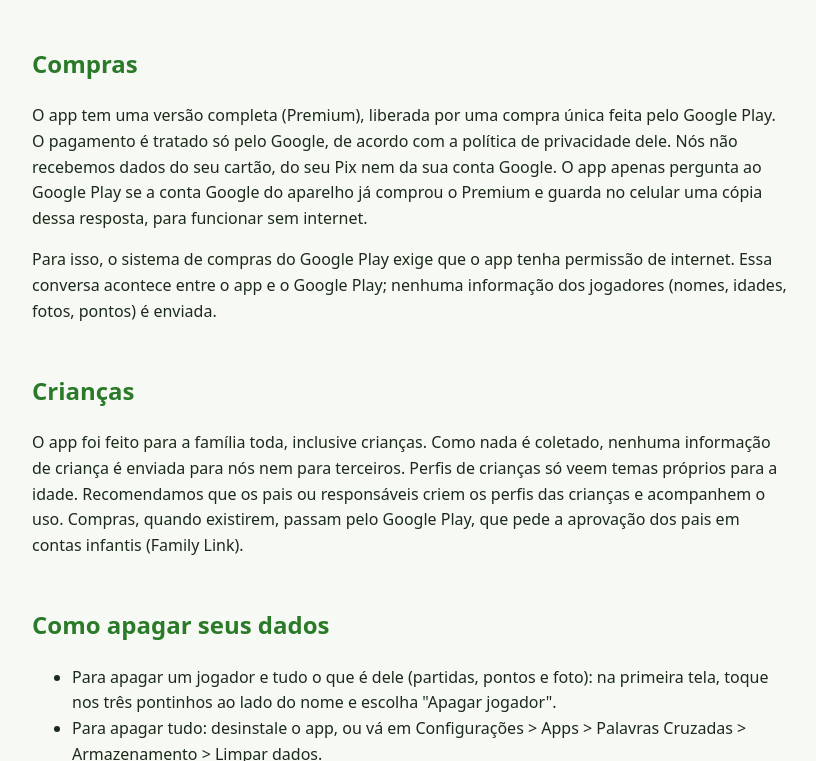
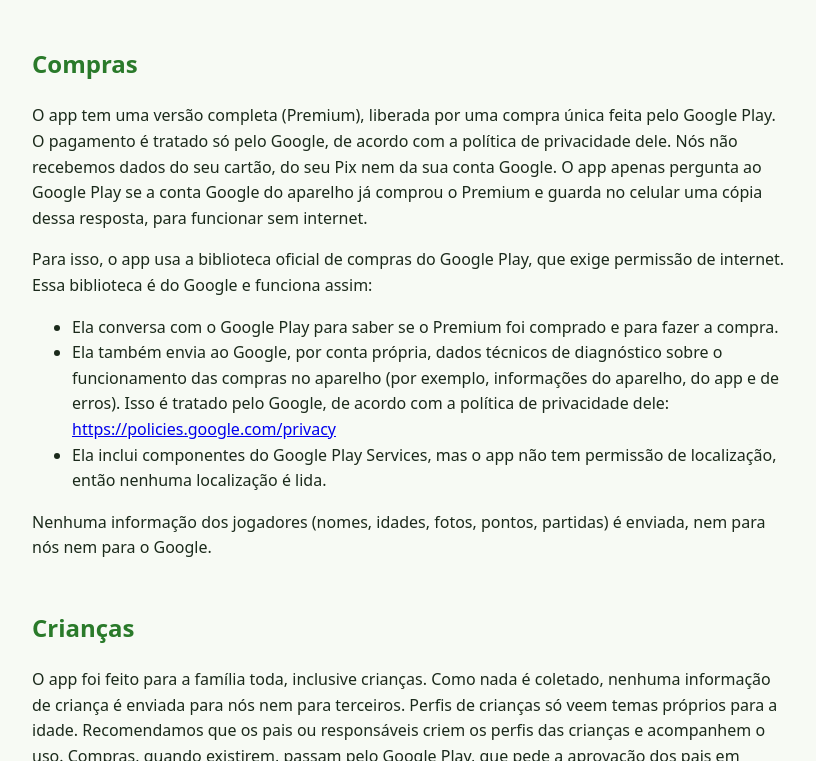
Before and after one commit to fjackvil/palavras-cruzadas-privacidade, a plain HTML site: page index.html in a window 1280 px wide. Shown: the part 1545-2306 px from the top of the page, without its empty margins (228-1044 px from the left). Drawn offline with Linux system fonts and the light colour scheme.

Commit message:
Política: telemetria da biblioteca de compras do Google
Co-Authored-By: Claude Opus 5.5 <noreply@anthropic.com>

```diff
--- a/index.html
+++ b/index.html
@@ -22,7 +22,7 @@
 <p>Última atualização: 17 de novembro de 2026.</p>
 <p>Esta política vale para o app <strong>Palavras Cruzadas</strong>, da <strong>Vilela Digit</strong>, para Android. Ela explica, em linguagem simples, o que acontece com as suas informações. O resumo é: <strong>o app não coleta, não envia e não compartilha nenhum dado pessoal.</strong></p>
 <h2>Resumo</h2>
-<ul><li>Para jogar não precisa de conta, login, e-mail nem senha.</li><li>Tudo o que você cria no app fica guardado só no seu celular.</li><li>O app não tem anúncios e não usa nenhuma ferramenta de rastreio, de estatística ou de publicidade.</li><li>O app não pede permissão de localização, contatos, microfone ou câmera. Ele tem permissão de internet só porque o sistema de compras do Google Play exige; o app em si não envia nenhuma informação sua.</li><li>Nós, da Vilela Digit, não recebemos e não temos acesso a nada do que você faz no app.</li></ul>
+<ul><li>Para jogar não precisa de conta, login, e-mail nem senha.</li><li>Tudo o que você cria no app fica guardado só no seu celular.</li><li>O app não tem anúncios e não usa nenhuma ferramenta de rastreio, de estatística ou de publicidade.</li><li>O app não pede permissão de localização, contatos, microfone ou câmera. Ele tem permissão de internet só porque o sistema de compras do Google Play exige. O app em si não envia nenhuma informação dos jogadores.</li><li>Nós, da Vilela Digit, não recebemos e não temos acesso a nada do que você faz no app.</li></ul>
 <h2>O que fica guardado no seu celular</h2>
 <p>Para o jogo funcionar, o app guarda no próprio aparelho, numa área que só ele acessa:</p>
 <ul><li>O nome ou apelido de cada jogador, o ano de nascimento (usado só para sugerir o nível e mostrar temas próprios para a idade) e o avatar escolhido.</li><li>A foto do jogador, se você escolher usar uma no lugar do desenho. A foto é reduzida e copiada para a pasta do app; o original continua na sua galeria.</li><li>As partidas, os pontos, os tempos, os recordes e as conquistas de cada jogador.</li></ul>
@@ -35,7 +35,9 @@
 <p>O Android pode fazer, automaticamente, uma cópia de segurança dos dados dos apps no Google Drive da conta Google do próprio aparelho. Essa cópia é feita e protegida pelo Google, fica na sua conta e serve para recuperar seus jogadores e pontos se você trocar de celular ou reinstalar o app. Nós não temos acesso a ela. Você pode ligar ou desligar essa cópia nas configurações do Android, em Google &gt; Backup.</p>
 <h2>Compras</h2>
 <p>O app tem uma versão completa (Premium), liberada por uma compra única feita pelo Google Play. O pagamento é tratado só pelo Google, de acordo com a política de privacidade dele. Nós não recebemos dados do seu cartão, do seu Pix nem da sua conta Google. O app apenas pergunta ao Google Play se a conta Google do aparelho já comprou o Premium e guarda no celular uma cópia dessa resposta, para funcionar sem internet.</p>
-<p>Para isso, o sistema de compras do Google Play exige que o app tenha permissão de internet. Essa conversa acontece entre o app e o Google Play; nenhuma informação dos jogadores (nomes, idades, fotos, pontos) é enviada.</p>
+<p>Para isso, o app usa a biblioteca oficial de compras do Google Play, que exige permissão de internet. Essa biblioteca é do Google e funciona assim:</p>
+<ul><li>Ela conversa com o Google Play para saber se o Premium foi comprado e para fazer a compra.</li><li>Ela também envia ao Google, por conta própria, dados técnicos de diagnóstico sobre o funcionamento das compras no aparelho (por exemplo, informações do aparelho, do app e de erros). Isso é tratado pelo Google, de acordo com a política de privacidade dele: <a href="https://policies.google.com/privacy">https://policies.google.com/privacy</a></li><li>Ela inclui componentes do Google Play Services, mas o app não tem permissão de localização, então nenhuma localização é lida.</li></ul>
+<p>Nenhuma informação dos jogadores (nomes, idades, fotos, pontos, partidas) é enviada, nem para nós nem para o Google.</p>
 <h2>Crianças</h2>
 <p>O app foi feito para a família toda, inclusive crianças. Como nada é coletado, nenhuma informação de criança é enviada para nós nem para terceiros. Perfis de crianças só veem temas próprios para a idade. Recomendamos que os pais ou responsáveis criem os perfis das crianças e acompanhem o uso. Compras, quando existirem, passam pelo Google Play, que pede a aprovação dos pais em contas infantis (Family Link).</p>
 <h2>Como apagar seus dados</h2>
```
